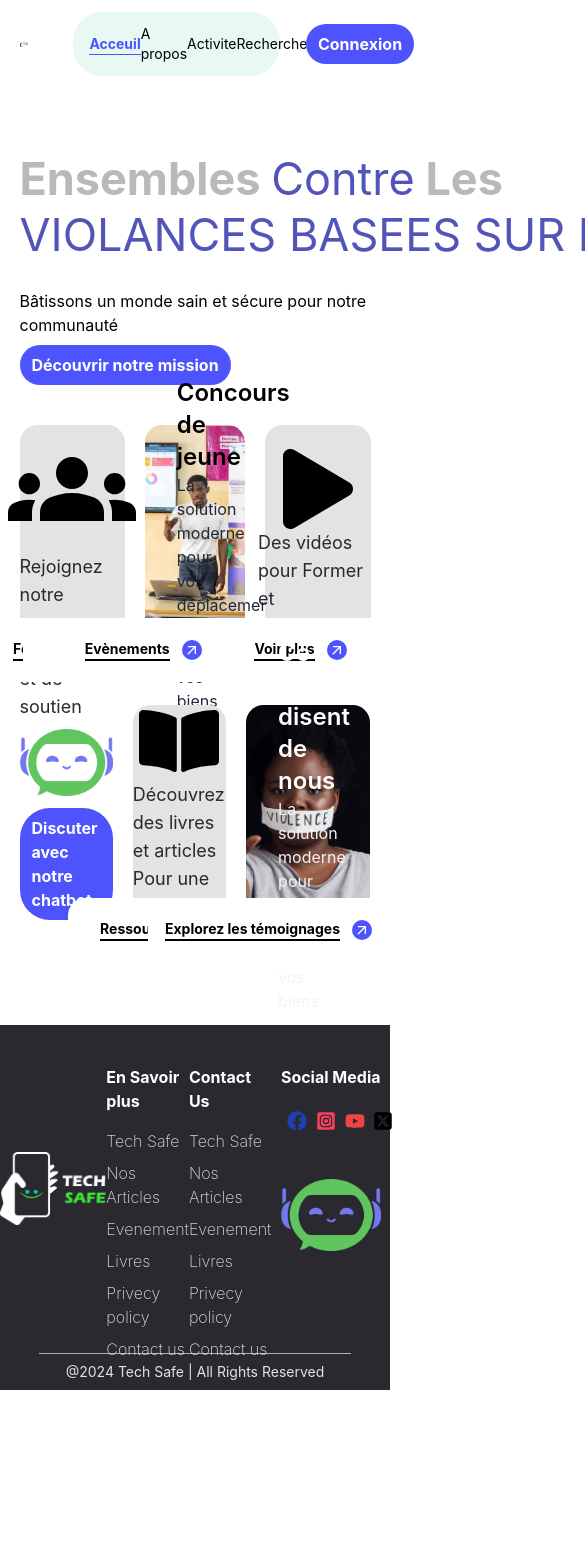
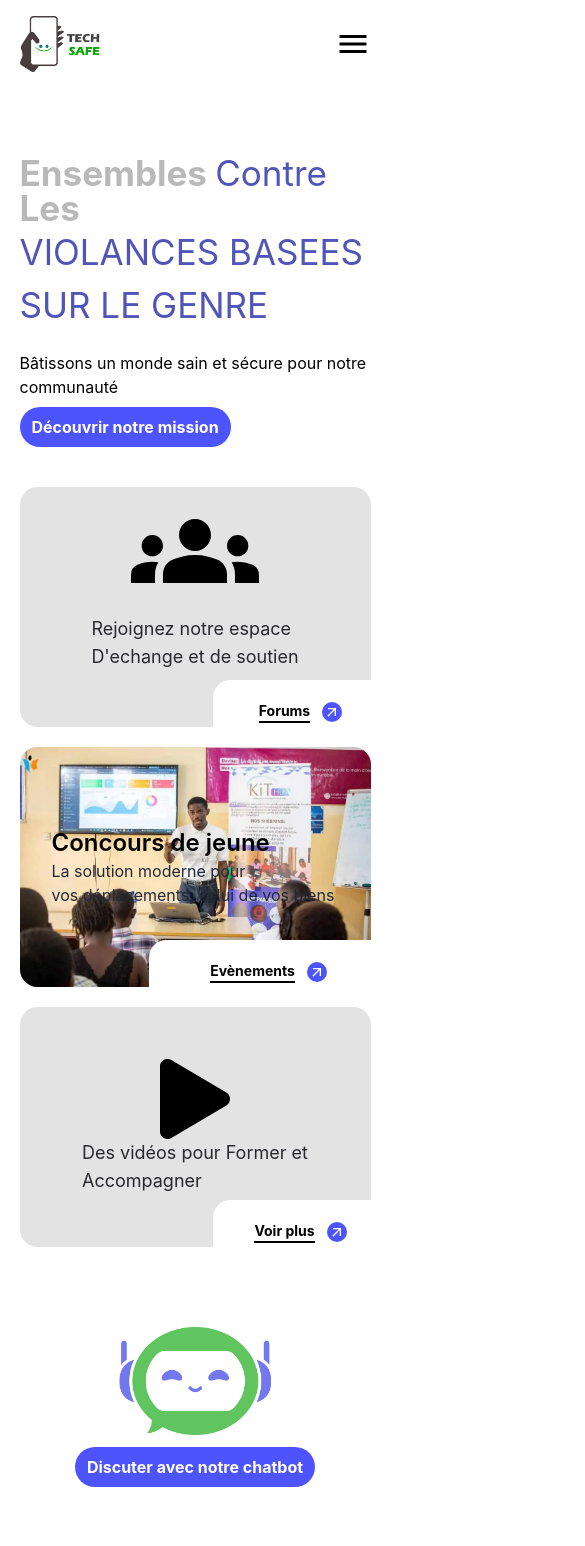
Before and after one commit to kithub-devteam/techsafe-front, a React (Create React App) app: page /introduction in a window 390 px wide. Shown: the top 1546 px of the page, 585 px wide, since content can reach past the window. Before the commit the page ends 1390 px from the top, so only its background shows below. Built offline with nearby package versions, Linux system fonts and the light colour scheme.

Commit message:
changinge introduction page by doing responsive for a phone

```diff
--- a/src/pages/introduction/index.jsx
+++ b/src/pages/introduction/index.jsx
@@ -1,23 +1,27 @@
-import React from "react"
+import React, { useState } from "react"
 import footerlogo from "../../assets/footerlogo.png"
 import logo from "../../assets/logo.png"
 import chatbot1 from "../../assets/chatbot 1.png";
 import violance from "../../assets/violance.jpg";
 import kithub from "../../assets/kithub.webp";
 import { FaBookOpen, FaFacebook, FaInstagramSquare, FaPlay, FaYoutube } from "react-icons/fa"
-import { MdGroups, MdOutlineArrowOutward } from "react-icons/md";
+import { MdGroups, MdMenu, MdOutlineArrowOutward } from "react-icons/md";
 import { Link } from "react-router-dom";
 import { FaSquareXTwitter } from "react-icons/fa6";
 
-const introduction = () => {
+
+const Introduction = () => {
+
+    const [openModal, setopenModal] = useState(false);
+
     return (
         <div className="bg-white w-full h-screen ">
             <div className="w-[90%] mx-auto ">
-                <div className="w-full h-[4rem] flex mt-3 items-center">
+                <div className="w-full h-[4rem] flex mt-3 items-center justify-between sticky top-0 z-10 bg-white">
                     <div className="h-full w-20 flex items-center justify-center mr-5">
                         <img src={logo} alt="logo" />
                     </div>
-                    <div className="flex  h-full justify-between items-center w-[92%]">
+                    <div className=" hidden md:flex  h-full justify-between items-center md:w-[92%]">
                         <div className="w-4/5">
                             <div className="w-4/5 m-auto flex items-center justify-between rounded-[30px] py-3 px-4 bg-[#E8F9F3]">
                                 <div className="text-sm text-[#4D54FE] font-bold border-b border-b-[#4D54FE] ">Acceuil</div>
@@ -33,18 +37,29 @@ const introduction = () => {
                         </div>
                     </div>
 
+                    <MdMenu className="text-4xl md:hidden" onClick={() => setopenModal(true)} />
+
 
                 </div>
-                <div className="mt-20 mb-5 w-max">
-                    <div className="font-bold text-[45px] leading-none text-[#b9b9b9]  ">Ensembles <span className="text-[#5155BA] font-normal">Contre</span> Les</div>
-                    <div className="text-[45px] text-[#5155BA] font-normal">VIOLANCES BASEES SUR LE GENRE</div>
+                {/* ===================start popup drawer=========================== */}
+                {
+                    openModal && <div className="fixed z-10 filter   bg-gray-400 top-0 left-0 h-screen w-full md:hidden">
+                        <MdMenu className="text-4xl md:hidden" onClick={() => setopenModal(false)} />
+                    </div>
+                }
+
+                {/* ===================end popup drawer=========================== */}
+
+                <div className="mt-20 mb-5 md:w-max w-full">
+                    <div className="font-bold text-[35px] md:text-[45px] leading-none text-[#b9b9b9]  ">Ensembles <span className="text-[#5155BA] font-normal">Contre</span> Les</div>
+                    <div className="text-[35px] md:text-[45px] text-[#5155BA] font-normal">VIOLANCES BASEES SUR LE GENRE</div>
                 </div>
                 <div>Bâtissons un monde sain et sécure pour notre communauté</div>
                 <div className="bg-[#4D54FE] w-max text-white font-bold py-2 px-3 rounded-[30px] cursor-pointer mt-2 ">Découvrir notre mission</div>
 
                 <div className="w-full mt-10 h-max">
-                    <div className="w-full flex gap-5">
-                        <div className="h-[15rem] relative w-[30%] bg-[#E3E3E3] rounded-[1.1rem]">
+                    <div className="w-full flex gap-5 flex-col md:flex-row">
+                        <div className="h-[15rem] relative w-full md:w-[30%] bg-[#E3E3E3] rounded-[1.1rem]">
                             <div className="w-full h-full rounded-[1.1rem] flex items-center justify-start flex-col ">
                                 <div className="text-[8rem]">
                                     <MdGroups />
@@ -58,8 +73,8 @@ const introduction = () => {
                                 <div className="w-[20px] h-[20px] rounded-full bg-[#4D54FE] text-white flex justify-center items-center"><MdOutlineArrowOutward /></div>
                             </div>
                         </div>
-                        <div className="h-[15rem] relative w-[40%] mx-auto bg-[#E3E3E3] rounded-[1.1rem]">
-                        <img src={kithub} alt="violance"className="w-full h-full rounded-[1.1rem] object-cover"/>
+                        <div className="h-[15rem] relative w-full md:w-[40%] mx-auto bg-[#E3E3E3] rounded-[1.1rem]">
+                            <img src={kithub} alt="violance" className="w-full h-full rounded-[1.1rem] object-cover" />
                             <div className="w-full h-full absolute top-0 left-0 rounded-[1.1rem] px-8 flex flex-col justify-center ">
                                 <div className="text-2xl font-semibold text-black">Concours de jeune</div>
                                 <div className="text-base text-gray-800">La solution moderne pour <br /> vos déplacements, celui de vos biens </div>
@@ -72,7 +87,7 @@ const introduction = () => {
                                 <div className="w-[20px] h-[20px] rounded-full bg-[#4D54FE] text-white flex justify-center items-center"><MdOutlineArrowOutward /></div>
                             </div>
                         </div>
-                        <div className="h-[15rem] relative w-[30%] bg-[#E3E3E3] rounded-[1.1rem]">
+                        <div className="h-[15rem] relative w-full md:w-[30%] bg-[#E3E3E3] rounded-[1.1rem]">
                             <div className="w-full h-full rounded-[1.1rem] flex items-center justify-center flex-col ">
                                 <div className="text-[5rem]">
                                     <FaPlay />
@@ -87,8 +102,8 @@ const introduction = () => {
                             </div>
                         </div>
                     </div>
-                    <div className="w-full flex gap-5 mt-10">
-                        <div className="h-[15rem] relative w-[30%]  rounded-[1.1rem]">
+                    <div className="w-full flex gap-5 mt-10 flex-col md:flex-row">
+                        <div className="h-[15rem] relative w-full  md:w-[30%]  rounded-[1.1rem]">
                             <div className="w-full h-full flex justify-center  items-center flex-col">
 
                                 <img src={chatbot1} alt="robot" className="w-[9.5rem] mb-3" />
@@ -98,7 +113,7 @@ const introduction = () => {
 
                         </div>
 
-                        <div className="h-[15rem] relative w-[30%] bg-[#E3E3E3] rounded-[1.1rem]">
+                        <div className="h-[15rem] relative w-full  md:w-[30%] bg-[#E3E3E3] rounded-[1.1rem]">
                             <div className="w-full h-full rounded-[1.1rem] flex items-center justify-center flex-col ">
                                 <div className="text-[5rem]">
                                     <FaBookOpen />
@@ -112,8 +127,8 @@ const introduction = () => {
                                 <div className="w-[20px] h-[20px] rounded-full bg-[#4D54FE] text-white flex justify-center items-center"><MdOutlineArrowOutward /></div>
                             </div>
                         </div>
-                        <div className="h-[15rem] relative w-[40%] mx-auto bg-[#E3E3E3] rounded-[1.1rem]">
-                            <img src={violance} alt="violance"className="w-full h-full rounded-[1.1rem] object-cover"/>
+                        <div className="h-[15rem] relative w-full md:w-[40%] mx-auto bg-[#E3E3E3] rounded-[1.1rem]">
+                            <img src={violance} alt="violance" className="w-full h-full rounded-[1.1rem] object-cover" />
                             <div className="w-full h-full absolute top-0 left-0 rounded-[1.1rem] px-8 flex flex-col justify-center ">
                                 <div className="text-2xl font-semibold text-white">Ce qu'ils disent de nous</div>
                                 <div className="text-base text-gray-100">La solution moderne pour <br /> vos déplacements, celui de vos biens </div>
@@ -133,12 +148,12 @@ const introduction = () => {
             </div>
             {/* ====================footer============================ */}
             <div className="w-full h-max bg-[#29292F]">
-                <div className="w-full h-max bg-[#29292F] flex justify-around items-center mt-20">
-                    <div className="w-[165px] h-[149px] flex items-center justify-center ">
+                <div className="w-[95%] md:w-full  mx-auto h-max bg-[#29292F] grid grid-cols-2  md:flex items-start  md:justify-around md:items-center gap-5 md:gap-0 mt-20">
+                    <div className="w-[165px] h-[149px] mt-10 md:mt-0 flex items-center justify-center ">
                         <img src={footerlogo} alt="logo" />
                     </div>
 
-                    <div className="mt-10 h-[288px]">
+                    <div className="mt-10 h-[288px] ">
                         <div className="font-bold text-white mb-3">En Savoir plus</div>
                         <div className="font-extralight text-[#e3e3e3] py-1">Tech Safe</div>
                         <div className="font-extralight text-[#e3e3e3] py-1">Nos Articles</div>
@@ -182,4 +197,4 @@ const introduction = () => {
     )
 }
 
-export default introduction
+export default Introduction
```
